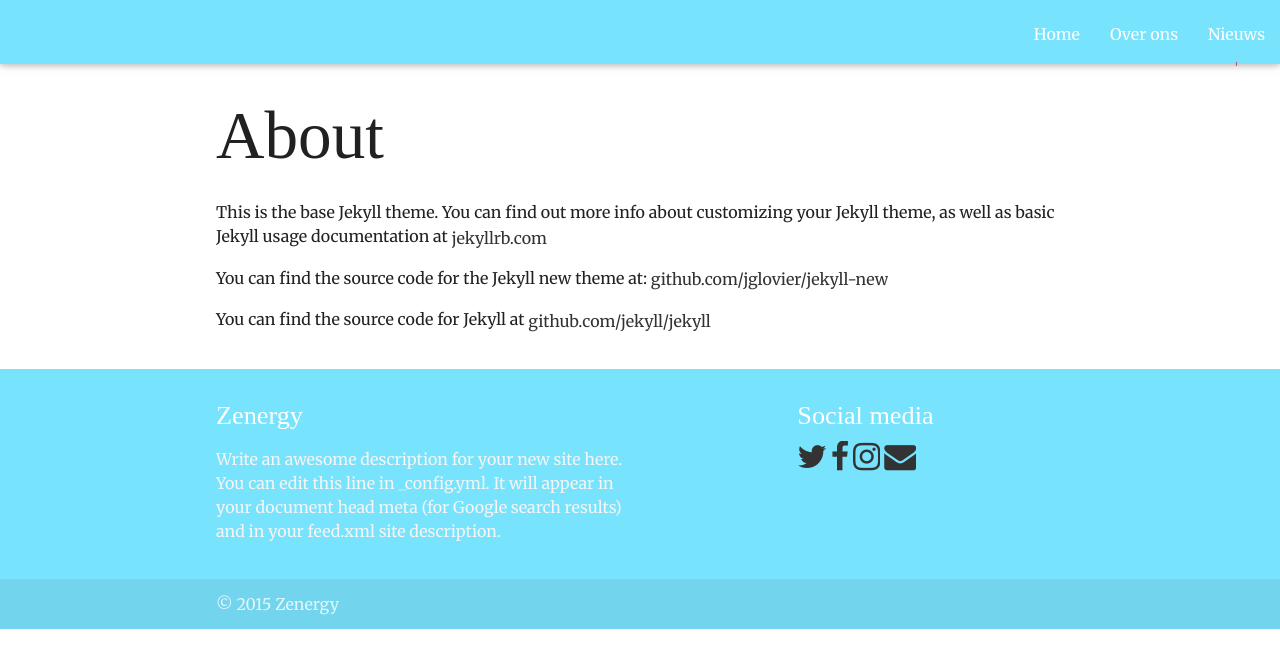
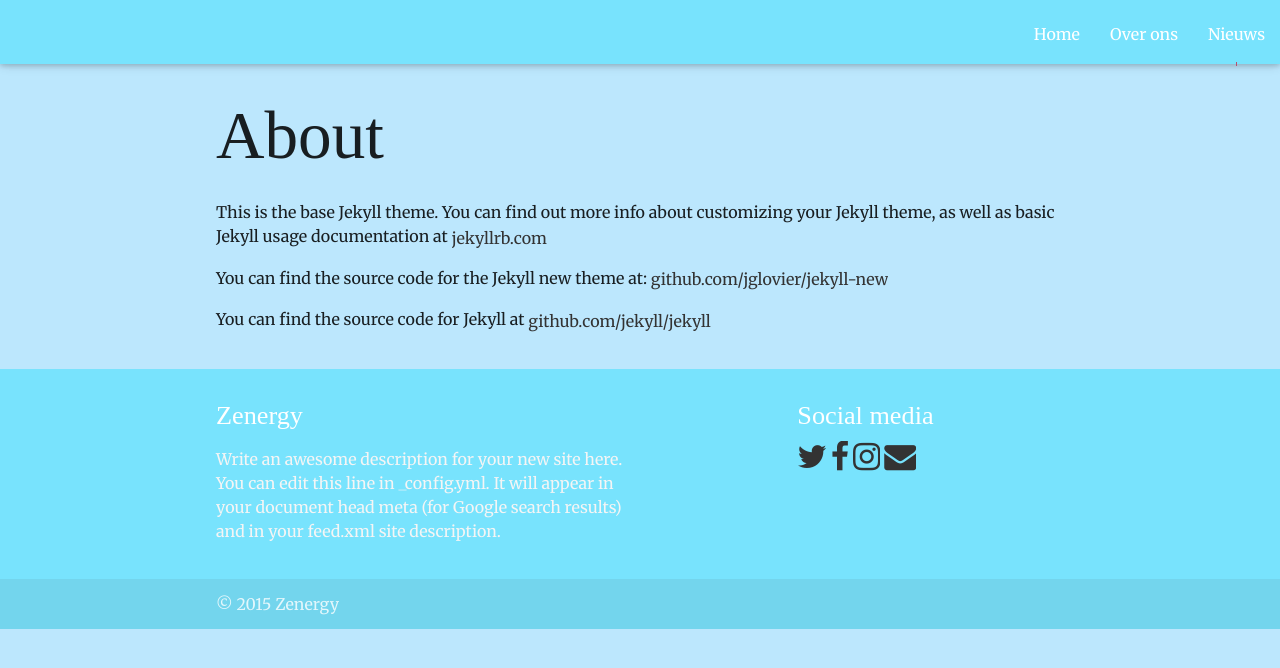
Before and after one commit to jasperwr/zenergy.jasperwr.github.io, a Jekyll site: the page built from about.md, in a window 1280 px wide. Shown: the top 668 px of the page. Built offline with Jekyll 4.4.1, drawn with Linux system fonts in a browser that asks for light colours; nearby versions of some CDN libraries.

Commit message:
Update main.scss

```diff
--- a/css/main.scss
+++ b/css/main.scss
@@ -5,7 +5,7 @@
 @import "color";
 
 body {
-    background: #fff;
+    background: $shakespeare;
 }
 
 a {
```
